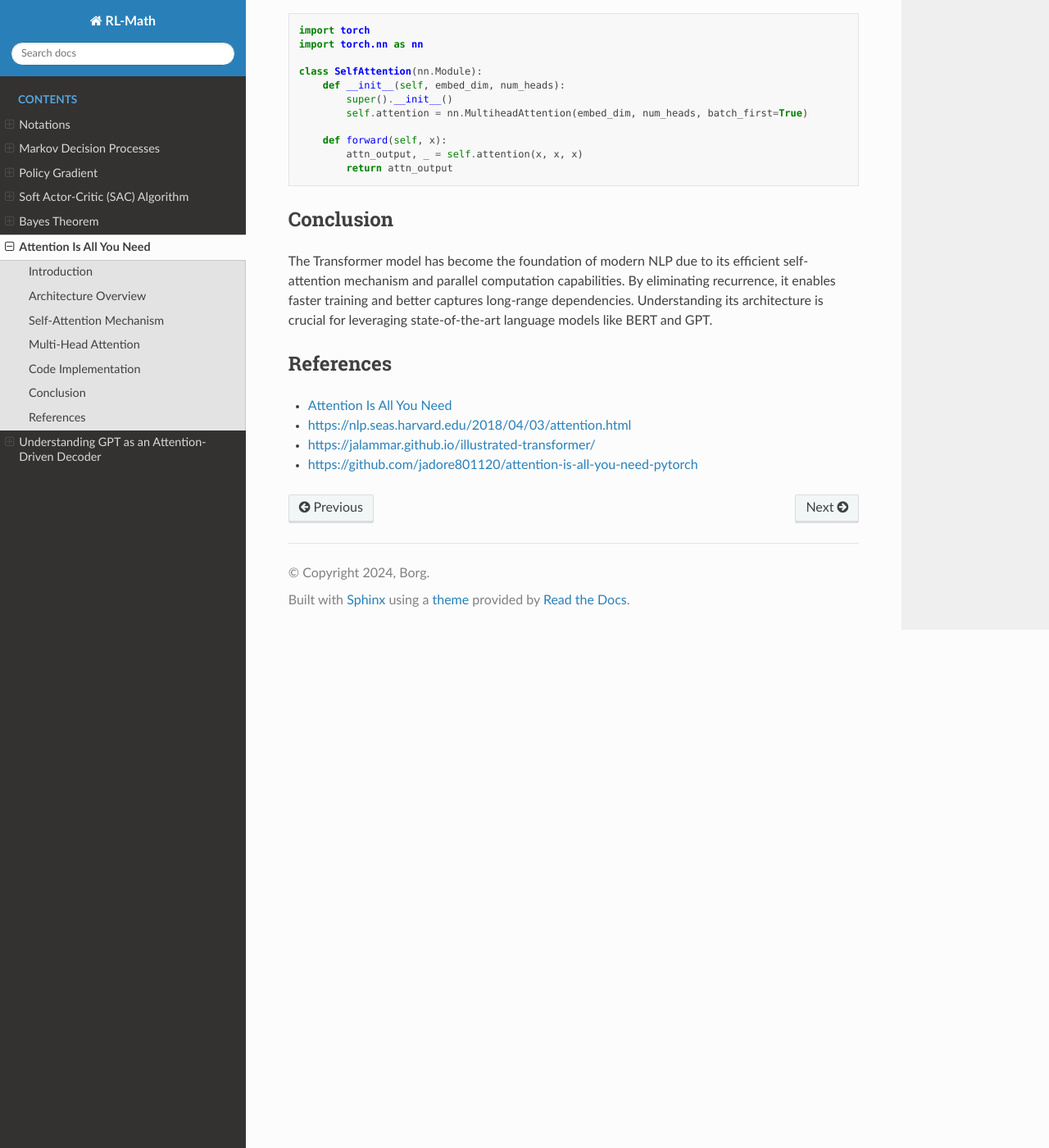
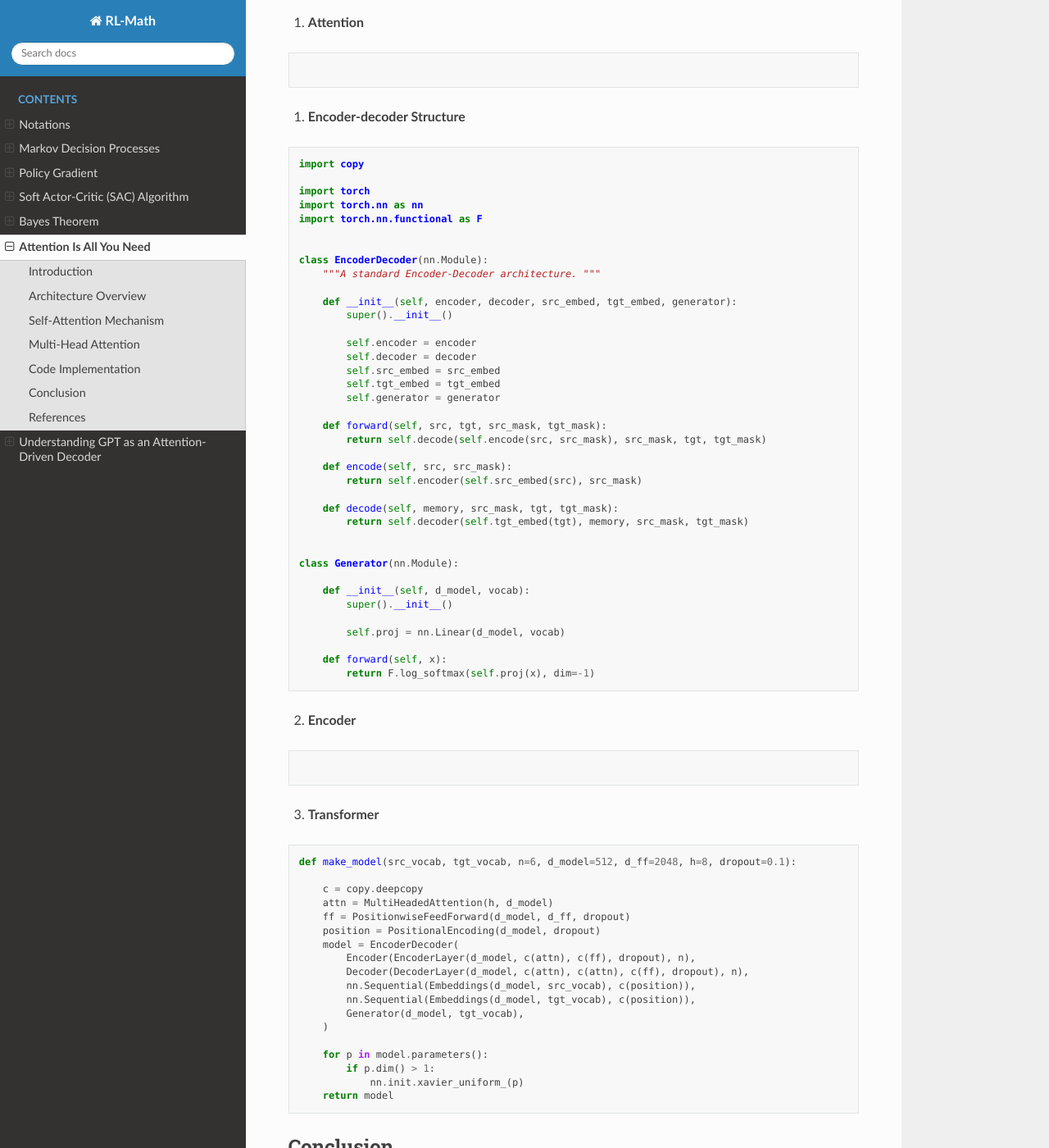
Before and after one commit to boyin96/Reinforcement-Learning-Math, a Sphinx documentation site: the page built from docs/source/attention.rst, in a window 1280 px wide and 1400 px high, scrolled down 1546 px. Shown: the whole window at 82% size. Built offline with Sphinx 7.4.7 and the Read the Docs theme 3.1.0, drawn with Linux system fonts in a browser that asks for light colours; formulas are drawn with MathJax 3; some of the changed text lies outside the part shown.

Commit message:
Update attention.rst

```diff
--- a/docs/source/attention.rst
+++ b/docs/source/attention.rst
@@ -51,19 +51,83 @@ Code Implementation
 --------------------
 Below is a PyTorch implementation:
 
+1. **Attention**
+
 .. code-block:: python
+
+
+
+1. **Encoder-decoder Structure**
+
+.. code-block:: python
+
+   import copy
 
    import torch
    import torch.nn as nn
+   import torch.nn.functional as F
 
-   class SelfAttention(nn.Module):
-       def __init__(self, embed_dim, num_heads):
+
+   class EncoderDecoder(nn.Module):
+       """A standard Encoder-Decoder architecture. """
+
+       def __init__(self, encoder, decoder, src_embed, tgt_embed, generator):
            super().__init__()
-           self.attention = nn.MultiheadAttention(embed_dim, num_heads, batch_first=True)
+
+           self.encoder = encoder
+           self.decoder = decoder
+           self.src_embed = src_embed
+           self.tgt_embed = tgt_embed
+           self.generator = generator
+
+       def forward(self, src, tgt, src_mask, tgt_mask):
+           return self.decode(self.encode(src, src_mask), src_mask, tgt, tgt_mask)
+
+       def encode(self, src, src_mask):
+           return self.encoder(self.src_embed(src), src_mask)
+
+       def decode(self, memory, src_mask, tgt, tgt_mask):
+           return self.decoder(self.tgt_embed(tgt), memory, src_mask, tgt_mask)
+
+
+   class Generator(nn.Module):
+
+       def __init__(self, d_model, vocab):
+           super().__init__()
+
+           self.proj = nn.Linear(d_model, vocab)
 
        def forward(self, x):
-           attn_output, _ = self.attention(x, x, x)
-           return attn_output
+           return F.log_softmax(self.proj(x), dim=-1)
+
+2. **Encoder**
+
+.. code-block:: python
+
+
+
+3. **Transformer**
+
+.. code-block:: python
+
+   def make_model(src_vocab, tgt_vocab, n=6, d_model=512, d_ff=2048, h=8, dropout=0.1):
+
+       c = copy.deepcopy
+       attn = MultiHeadedAttention(h, d_model)
+       ff = PositionwiseFeedForward(d_model, d_ff, dropout)
+       position = PositionalEncoding(d_model, dropout)
+       model = EncoderDecoder(
+           Encoder(EncoderLayer(d_model, c(attn), c(ff), dropout), n),
+           Decoder(DecoderLayer(d_model, c(attn), c(attn), c(ff), dropout), n),
+           nn.Sequential(Embeddings(d_model, src_vocab), c(position)),
+           nn.Sequential(Embeddings(d_model, tgt_vocab), c(position)),
+           Generator(d_model, tgt_vocab),
+       )
+
+       for p in model.parameters():
+           if p.dim() > 1:
+               nn.init.xavier_uniform_(p)
+       return model
 
 Conclusion
 -----------
@@ -72,6 +136,6 @@ The Transformer model has become the foundation of modern NLP due to its efficie
 References
 ------------
 - `Attention Is All You Need <https://arxiv.org/pdf/1706.03762>`_
-- https://nlp.seas.harvard.edu/2018/04/03/attention.html
+- https://nlp.seas.harvard.edu/annotated-transformer/
 - https://jalammar.github.io/illustrated-transformer/
 - https://github.com/jadore801120/attention-is-all-you-need-pytorch
```
